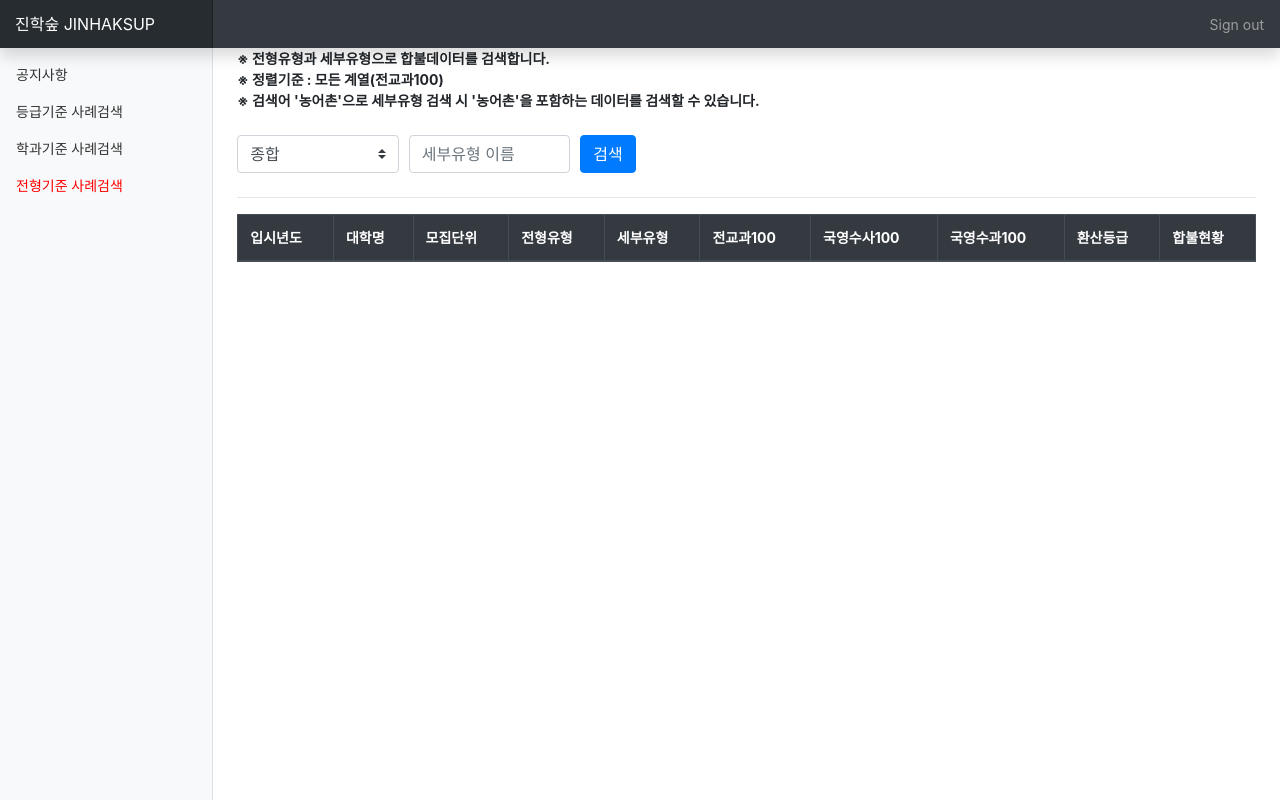
After one commit to KYOUNGSOO-LEE/jhsup, a Django app: page /analysis/3 in a window 1280 px wide. The commit adds this page. Run offline with Django 3.2, Linux system fonts and the light colour scheme; lists and menus that the app fills with data are empty; some libraries are stand-ins or nearby versions.

Commit message:
19100411

```diff
--- /dev/null
+++ b/analysis/templates/analysis/admission_search.html
@@ -0,0 +1,86 @@
+{% extends "base.html" %}
+
+{% block title %} 진학숲 - 전형기준 사례검색 {% endblock %}
+
+{% block content %}
+
+<p class="font-weight-bold">
+    &#8251 전형유형과 세부유형으로 합불데이터를 검색합니다.<br>
+    &#8251 정렬기준 : 모든 계열(전교과100)<br>
+    &#8251 검색어 '농어촌'으로 세부유형 검색 시 '농어촌'을 포함하는 데이터를 검색할 수 있습니다.
+</p>
+
+<form method="get" action="search3">
+
+  <div class="form-row align-items-center">
+
+    <div class="col-md-2 my-1">
+      <select class="custom-select mr-sm-2" id="admission1" name="admission1">
+        {% for item in admission1_item %}
+          <option value="{{item}}" {% if item == current_admission1 %} selected {% endif %}>{{item}}</option>
+        {% endfor %}
+      </select>
+    </div>
+
+    <div class="col-md-2 my-2">
+      <label class="sr-only" for="admission2">세부유형 이름</label>
+      <input type="text" class="form-control" id="admission2" name="admission2"
+             value="{{current_admission2}}" placeholder="세부유형 이름">
+    </div>
+
+    <div class="col-auto my-1">
+      <button type="submit" class="btn btn-primary">검색</button>
+    </div>
+
+  </div>
+</form>
+
+<hr/>
+
+<div class="table-responsive">
+  <table class="table table-hover table-bordered">
+    <thead class="thead-dark">
+      <tr>
+        <th scope="col">입시년도</th>
+        <th scope="col">대학명</th>
+        <th scope="col">모집단위</th>
+        <th scope="col">전형유형</th>
+        <th scope="col">세부유형</th>
+        <th scope="col">전교과100</th>
+        <th scope="col">국영수사100</th>
+        <th scope="col">국영수과100</th>
+        <th scope="col">환산등급</th>
+        <th scope="col">합불현황</th>
+      </tr>
+    </thead>
+    <tbody>
+      <tr>
+        {% for ibsi in queryset%}
+        <td>{{ibsi.ibsi_year}}</td>
+        <td>{{ibsi.univ_name}}</td>
+        <td>{{ibsi.univ_major}}</td>
+        <td>{{ibsi.admission1}}</td>
+        <td>{{ibsi.admission2}}</td>
+        <td>{{ibsi.all_subject_100}}</td>
+        <td>{{ibsi.ko_en_math_soc_100}}</td>
+        <td>{{ibsi.ko_en_math_sci_100}}</td>
+        <td>{{ibsi.grade}}</td>
+        <td {% if ibsi.final_step == final_step.0 %}
+              class="text-danger"
+            {% elif ibsi.final_step == final_step.1 %}
+              class="text-success"
+            {% else %}
+              class="text-primary"
+            {% endif %}>
+          {{ibsi.final_step}}
+        </td>
+      </tr>
+    {% endfor %}
+    </tbody>
+  </table>
+</div>
+
+{% endblock content %}
+
+{% block footer %}
+{% endblock footer %}
--- a/analysis/urls.py
+++ b/analysis/urls.py
@@ -7,4 +7,6 @@ urlpatterns = [
     url(r'^search1$', views.search1, name="search1"),
     url(r'^2$', views.analysis2, name="analysis2"),
     url(r'^search2$', views.search2, name="search2"),
+    url(r'^3$', views.analysis3, name="analysis3"),
+    url(r'^search3$', views.search3, name="search3"),
 ]
--- a/analysis/views.py
+++ b/analysis/views.py
@@ -106,6 +106,44 @@ def search2(request):
     return render(request, template, context)
 
 
+def analysis3(request):
+    template = "analysis/admission_search.html"
+
+    admission1_item = ['종합', '교과']
+
+    context = {
+        'admission1_item' : admission1_item
+    }
+    return render(request, template, context)
+
+def search3(request):
+    template = "analysis/admission_search.html"
+
+    qs = ibsi.objects.all()
+    admission1_query = request.GET.get('admission1')
+    admission2_query = request.GET.get('admission2')
+
+    if admission1_query != '' and admission1_query is not None:
+        qs = qs.filter(admission1=admission1_query)
+
+    if admission2_query != '' and admission2_query is not None:
+        qs = qs.filter(admission2__icontains=admission2_query)
+
+    qs = qs.order_by('all_subject_100')
+
+    admission1_item = ['종합', '교과']
+    final_step = ['합격', '충원합격', '불합격']
+
+    context = {
+        'queryset' : qs,
+        'admission1_item': admission1_item,
+        'current_admission1' : admission1_query,
+        'current_admission2' : admission2_query,
+        'final_step' : final_step
+    }
+    return render(request, template, context)
+
+
 @permission_required('admin.can_add_log_entry')
 def ibsi_upload(request):
     template = "ibsi_upload.html"
--- a/templates/base.html
+++ b/templates/base.html
@@ -49,6 +49,11 @@
                 학과기준 사례검색
               </a>
             </li>
+            <li class="nav-item">
+              <a class="{% if url_name == 'analysis3' or url_name == 'search3' %}nav-link active{%else%}nav-link{% endif %}" href="{% url 'analysis3' %}">
+                전형기준 사례검색
+              </a>
+            </li>
             {% endwith %}
           </ul>
         </div>
```
Also changed, not shown: static/css/style.css (line endings or trailing spaces).
